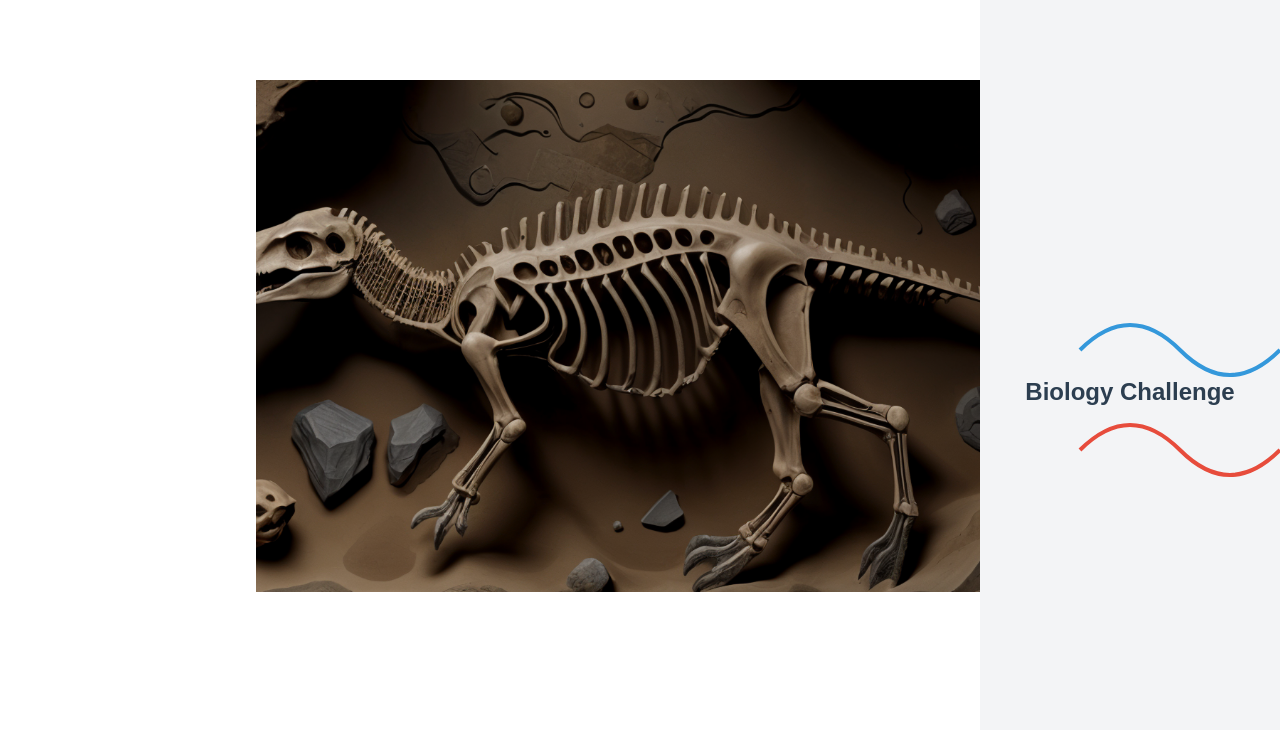
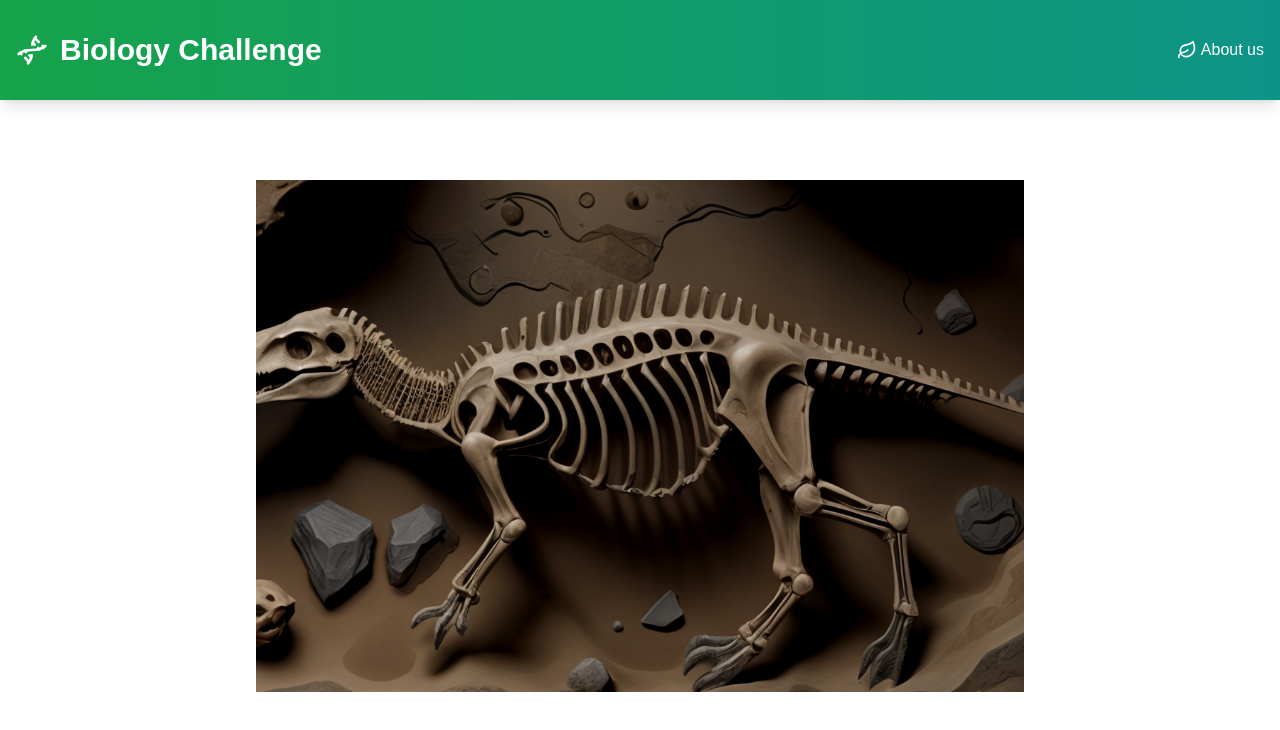
Before and after one commit to Error-410-23218B/biology-website, a Next.js app: page / in a window 1280 px wide. Shown: the top 730 px of the page. Built offline with nearby package versions, Linux system fonts and the light colour scheme.

Commit message:
"Replaced BiologyChallengelogo component with Header component in Home function"

```diff
--- /dev/null
+++ b/src/app/header.tsx
@@ -0,0 +1,48 @@
+"use client"
+
+import { useState, useEffect } from 'react'
+import { Dna, Skull, Leaf, Microscope } from "lucide-react"
+import Link from "next/link"
+
+export default function Component() {
+  const [isGene, setIsGene] = useState(true)
+
+  useEffect(() => {
+    const intervalId = setInterval(() => {
+      setIsGene(prev => !prev)
+    }, 3000) // Switch every 3 seconds
+
+    return () => clearInterval(intervalId)
+  }, [])
+
+  return (
+    <header className="bg-gradient-to-r from-green-600 to-teal-600 text-white shadow-lg">
+      <div className="container mx-auto px-4 py-6 sm:py-8">
+        <div className="flex flex-col sm:flex-row items-center justify-between">
+          <div className="flex items-center mb-4 sm:mb-0">
+            <div className="relative w-8 h-8 mr-3">
+              <Dna
+                className={`absolute h-8 w-8 transition-all duration-500 ease-in-out ${
+                  isGene ? 'opacity-100 rotate-0' : 'opacity-0 rotate-180'
+                }`}
+              />
+              <Microscope
+                className={`absolute h-8 w-8 transition-all duration-500 ease-in-out ${
+                  isGene ? 'opacity-0 -rotate-180' : 'opacity-100 rotate-0'
+                }`}
+              />
+            </div>
+            <h1 className="text-2xl sm:text-3xl font-bold">Biology Challenge</h1>
+          </div>
+          <nav className="flex space-x-4">
+            <Link href="#" className="flex items-center hover:text-green-200 transition-colors duration-200">
+              <Leaf className="h-5 w-5 mr-1" />
+              <span>About us</span>
+            </Link>
+
+          </nav>
+        </div>
+      </div>
+    </header>
+  )
+}
--- a/src/app/page.tsx
+++ b/src/app/page.tsx
@@ -2,17 +2,17 @@ import Image from "next/image";
 import ImageSections from "./image-function";
 import Logo from "./biology-challenge"
 import BiologyChallengelogo from "./biology-challenge";
+import Header  from "./header"
 export default function Home() {
   return (
 
 <div className="relative h-screen">
-      <div className="fixed top-0 right-0 z-10">
-        <BiologyChallengelogo />
-      </div>
+<Header/>
       <div className="pt-12">
         <ImageSections />
+
       </div>
-    </div>
+</div>
 
   );
 }
```
